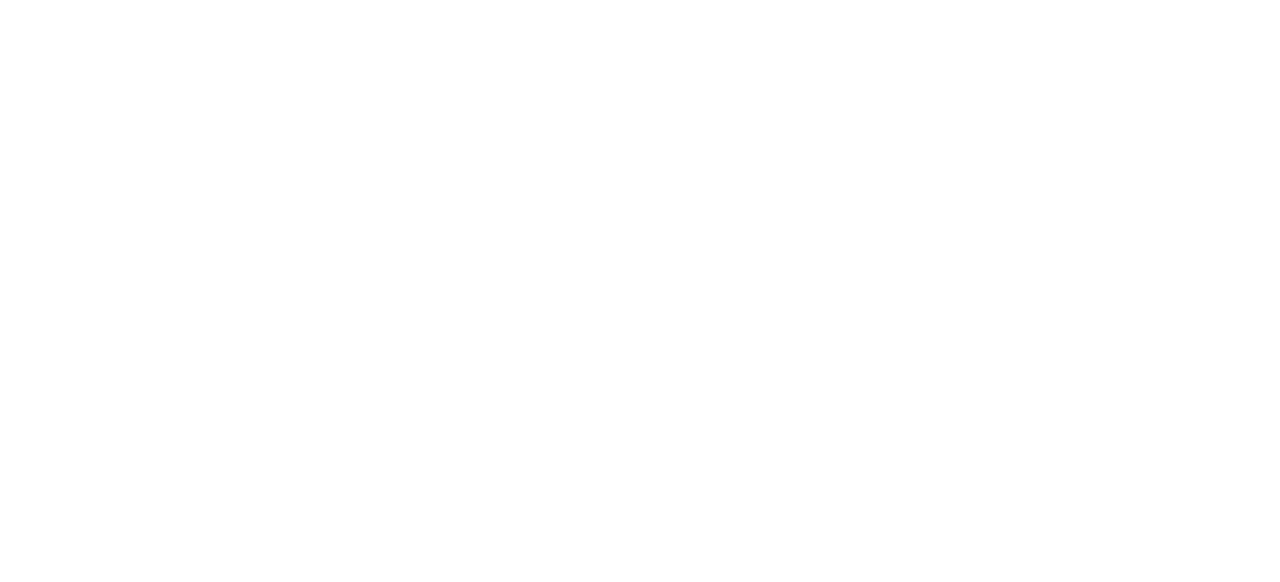
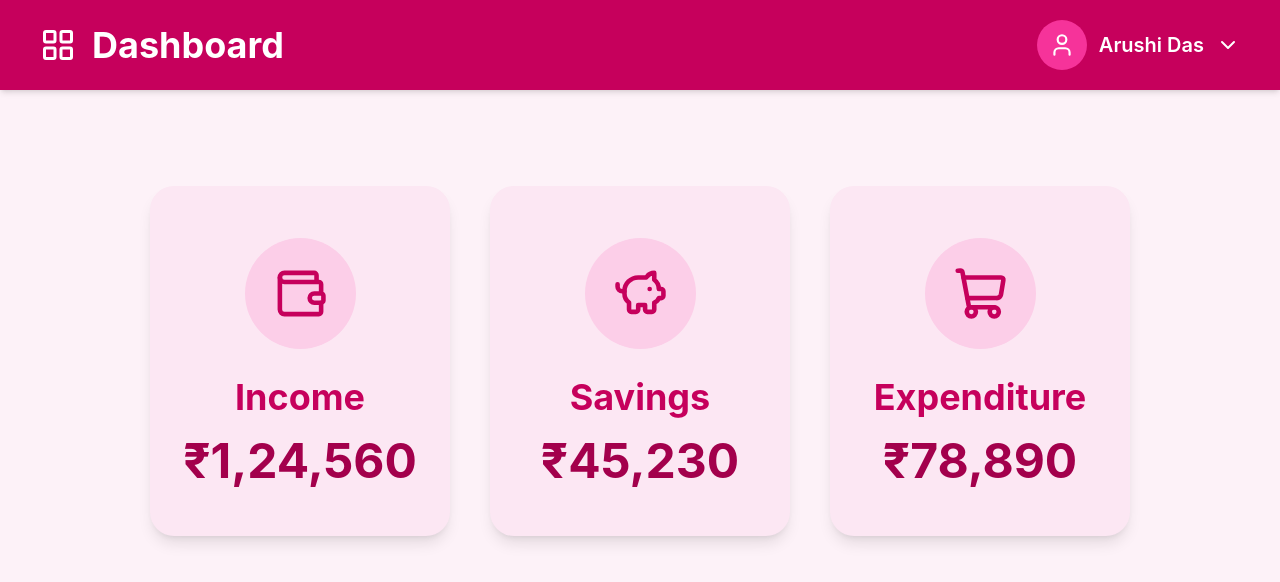
Before and after one commit to arushidas17/Expense, a React (Vite) app: page /dashboard in a window 1280 px wide. Before the commit this address had no page. Shown: the top 582 px of the page. Built offline with nearby package versions, Linux system fonts and the light colour scheme.

Commit message:
Updated dashboard UI

```diff
--- a/package.json
+++ b/package.json
@@ -10,7 +10,7 @@
     "preview": "vite preview"
   },
   "dependencies": {
-    "lucide-react": "^1.16.0",
+    "lucide-react": "^1.17.0",
     "react": "^19.2.6",
     "react-dom": "^19.2.6",
     "react-router-dom": "^7.15.1"
--- a/src/App.jsx
+++ b/src/App.jsx
@@ -2,7 +2,7 @@
 import Homepg from "./pages/Homepg";
 import Login from "./pages/Login";
 import Signup from "./pages/Signup";
-
+import Dashboard from "./pages/Dashboard";
 function App() {
   return (
     <BrowserRouter>
@@ -10,6 +10,7 @@
         <Route path="/" element={<Homepg />} />
         <Route path="/login" element={<Login />} />
         <Route path="/signup" element={<Signup />} />
+        <Route path="/dashboard" element={<Dashboard/>} />
       </Routes>
     </BrowserRouter>
   );
--- a/src/components/Dashboardnavbar.jsx
+++ b/src/components/Dashboardnavbar.jsx
@@ -0,0 +1,30 @@
+import { User, ChevronDown, LayoutGrid } from "lucide-react";
+
+export default function Dashboardnavbar() {
+  return (
+    <div className="bg-pink-700 text-white px-10 py-5 flex items-center justify-between shadow-md">
+
+      {/* Left Side */}
+      <div className="flex items-center gap-4">
+        <LayoutGrid size={36} />
+        <h1 className="text-4xl font-bold">
+          Dashboard
+        </h1>
+      </div>
+
+      {/* Right Side */}
+      <div className="flex items-center gap-3">
+
+        <div className="bg-pink-500 p-3 rounded-full">
+          <User size={26} />
+        </div>
+
+        <p className="text-xl font-semibold">
+          Arushi Das
+        </p>
+
+        <ChevronDown size={24} />
+      </div>
+    </div>
+  );
+}
--- /dev/null
+++ b/src/pages/Dashboard.jsx
@@ -0,0 +1,65 @@
+import Dashboardnavbar from "../components/Dashboardnavbar";
+import { Wallet, PiggyBank, ShoppingCart } from "lucide-react";
+
+export default function Dashboard() {
+  return (
+    <div className="min-h-screen bg-pink-50">
+
+      {/* Navbar */}
+      <Dashboardnavbar />
+
+      {/* Cards Section */}
+      <div className="flex justify-center gap-10 mt-24 flex-wrap px-10">
+
+        {/* Income Card */}
+        <div className="bg-pink-100 w-[300px] h-[350px] rounded-3xl shadow-lg flex flex-col items-center justify-center">
+
+          <div className="bg-pink-200 p-7 rounded-full mb-7">
+            <Wallet size={55} className="text-pink-700" />
+          </div>
+
+          <h2 className="text-4xl font-bold text-pink-700 mb-5">
+            Income
+          </h2>
+
+          <p className="text-5xl font-bold text-pink-800">
+            ₹1,24,560
+          </p>
+        </div>
+
+        {/* Savings Card */}
+        <div className="bg-pink-100 w-[300px] h-[350px] rounded-3xl shadow-lg flex flex-col items-center justify-center">
+
+          <div className="bg-pink-200 p-7 rounded-full mb-7">
+            <PiggyBank size={55} className="text-pink-700" />
+          </div>
+
+          <h2 className="text-4xl font-bold text-pink-700 mb-5">
+            Savings
+          </h2>
+
+          <p className="text-5xl font-bold text-pink-800">
+            ₹45,230
+          </p>
+        </div>
+
+        {/* Expenditure Card */}
+        <div className="bg-pink-100 w-[300px] h-[350px] rounded-3xl shadow-lg flex flex-col items-center justify-center">
+
+          <div className="bg-pink-200 p-7 rounded-full mb-7">
+            <ShoppingCart size={55} className="text-pink-700" />
+          </div>
+
+          <h2 className="text-4xl font-bold text-pink-700 mb-5">
+            Expenditure
+          </h2>
+
+          <p className="text-5xl font-bold text-pink-800">
+            ₹78,890
+          </p>
+        </div>
+
+      </div>
+    </div>
+  );
+}
```
Also changed, not shown: 1 other file (tests, documents, lock files or other folders).
